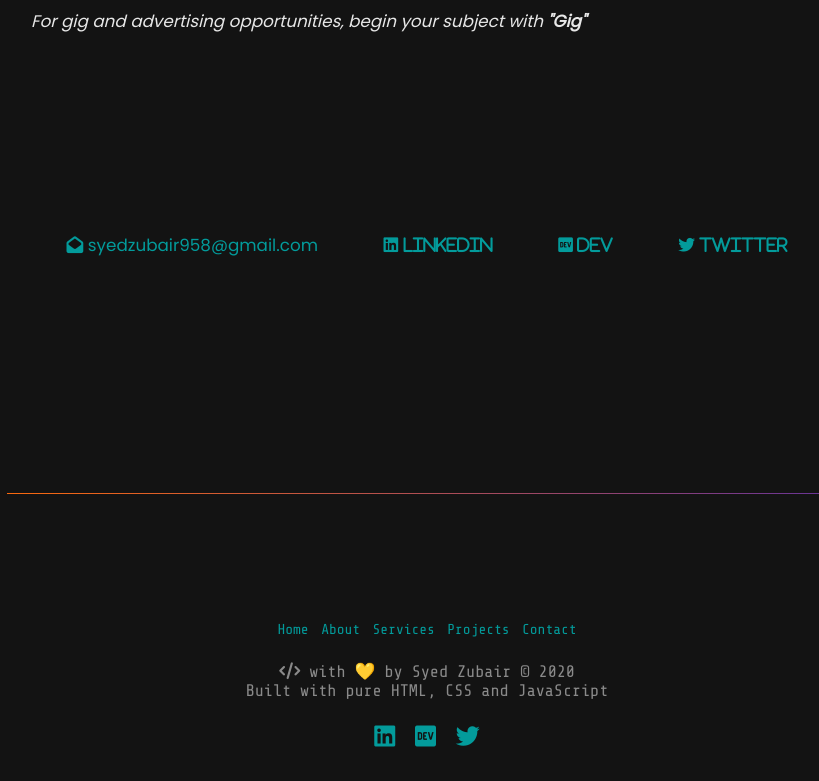
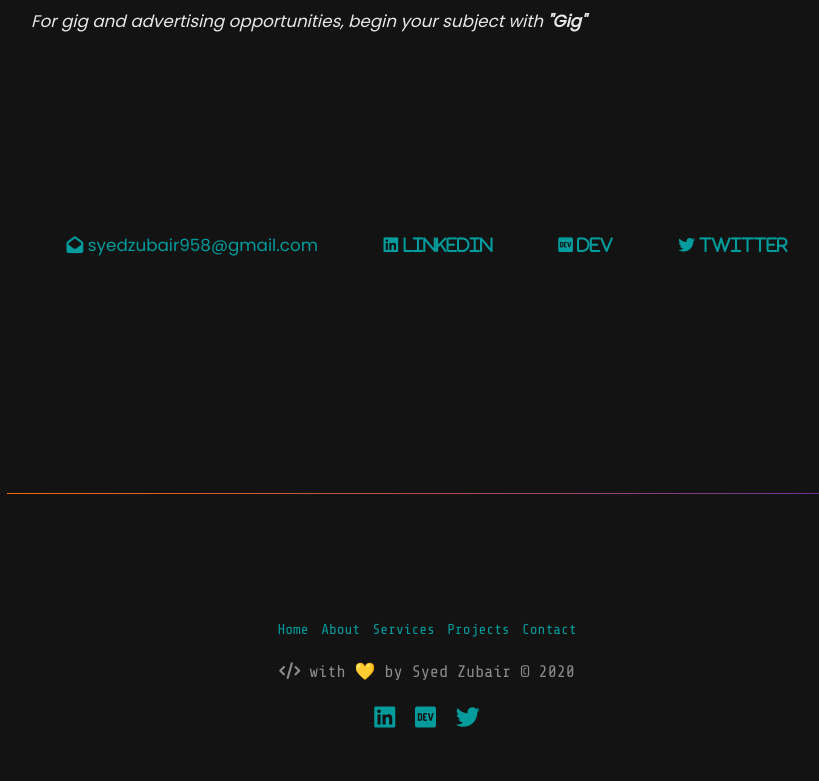
Before and after one commit to Zubair-droid/portfolio, a plain HTML site: page index.html in a window 1280 px wide. Shown: the part 4066-4847 px from the top of the page, without its empty margins (213-1032 px from the left). Drawn offline with nearby package versions, Linux system fonts and the light colour scheme.

Commit message:
Update index.html

```diff
--- a/index.html
+++ b/index.html
@@ -260,7 +260,7 @@
           <p>
             <i class="fas fa-code"></i> with 💛 by Syed Zubair &copy; 2020
           </p>
-          <p>Built with pure HTML, CSS and JavaScript</p>
+
         </div>
         <div class="footer-social">
           <a href="https://www.linkedin.com/in/syed-zubair-msa/" target="_blank"><i class="fab fa-linkedin"></i></a>
```
